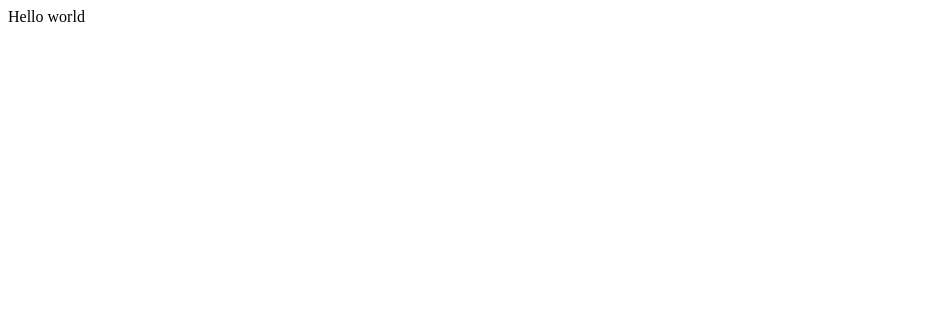
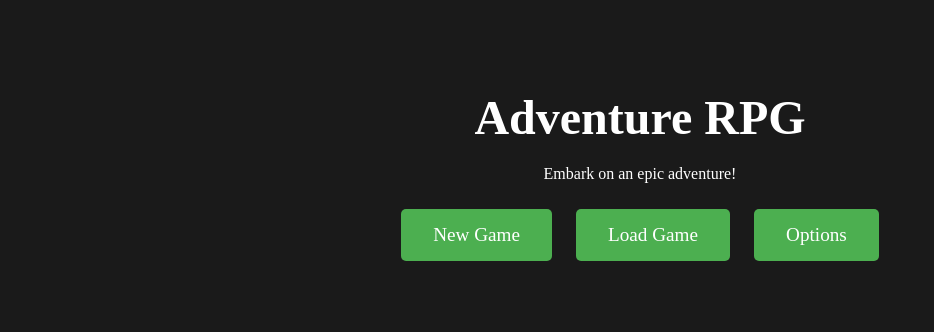
Before and after one commit to bin-find/bin-find.github.io, a plain HTML site: page index.html in a window 1280 px wide. Shown: the whole page, without its empty margins (0-934 px from the left). Drawn offline with Linux system fonts and the light colour scheme.

Commit message:
Update index.html

```diff
--- a/index.html
+++ b/index.html
@@ -1 +1,42 @@
-Hello world
+<!DOCTYPE html>
+<html lang="en">
+<head>
+    <meta charset="UTF-8">
+    <meta name="viewport" content="width=device-width, initial-scale=1.0">
+    <title>Adventure RPG 😶‍🌫️😬</title>
+    <style>
+        body {
+            font-family: 'Times New Roman', sans-serif;
+            background-color: #1a1a1a;
+            color: white;
+            text-align: center;
+            padding: 50px;
+        }
+        h1 {
+            font-size: 3em;
+            margin-bottom: 20px;
+        }
+        .button {
+            display: inline-block;
+            background-color: #4CAF50;
+            color: white;
+            padding: 15px 32px;
+            margin: 10px;
+            text-decoration: none;
+            font-size: 1.2em;
+            border-radius: 5px;
+            transition: background-color 0.3s;
+        }
+        .button:hover {
+            background-color: #45a049;
+        }
+    </style>
+</head>
+<body>
+    <h1>Adventure RPG</h1>
+    <p>Embark on an epic adventure!</p>
+    <a href="new_game.html" class="button">New Game</a>
+    <a href="load_game.html" class="button">Load Game</a>
+    <a href="options.html" class="button">Options</a>
+</body>
+</html>
```
